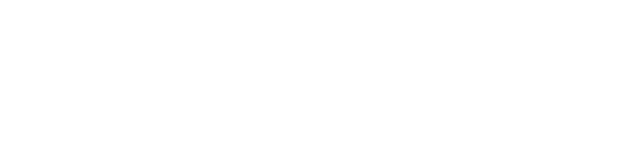
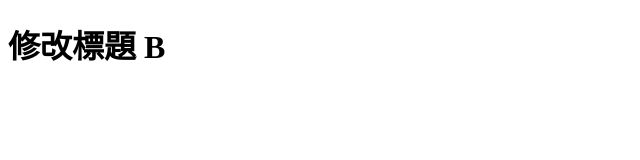
Before and after one commit to Melanie-six/team_mission5, a plain HTML site: page index.html in a window 1280 px wide. Shown: the whole page, without its empty margins (0-640 px from the left). Drawn offline with Linux system fonts and the light colour scheme.

Commit message:
修改標題B

```diff
--- a/index.html
+++ b/index.html
@@ -6,5 +6,6 @@
     <title>修改 Title AB</title>
 </head>
 <body>
+    <h1>修改標題 B</h1>
 </body>
 </html>
```
